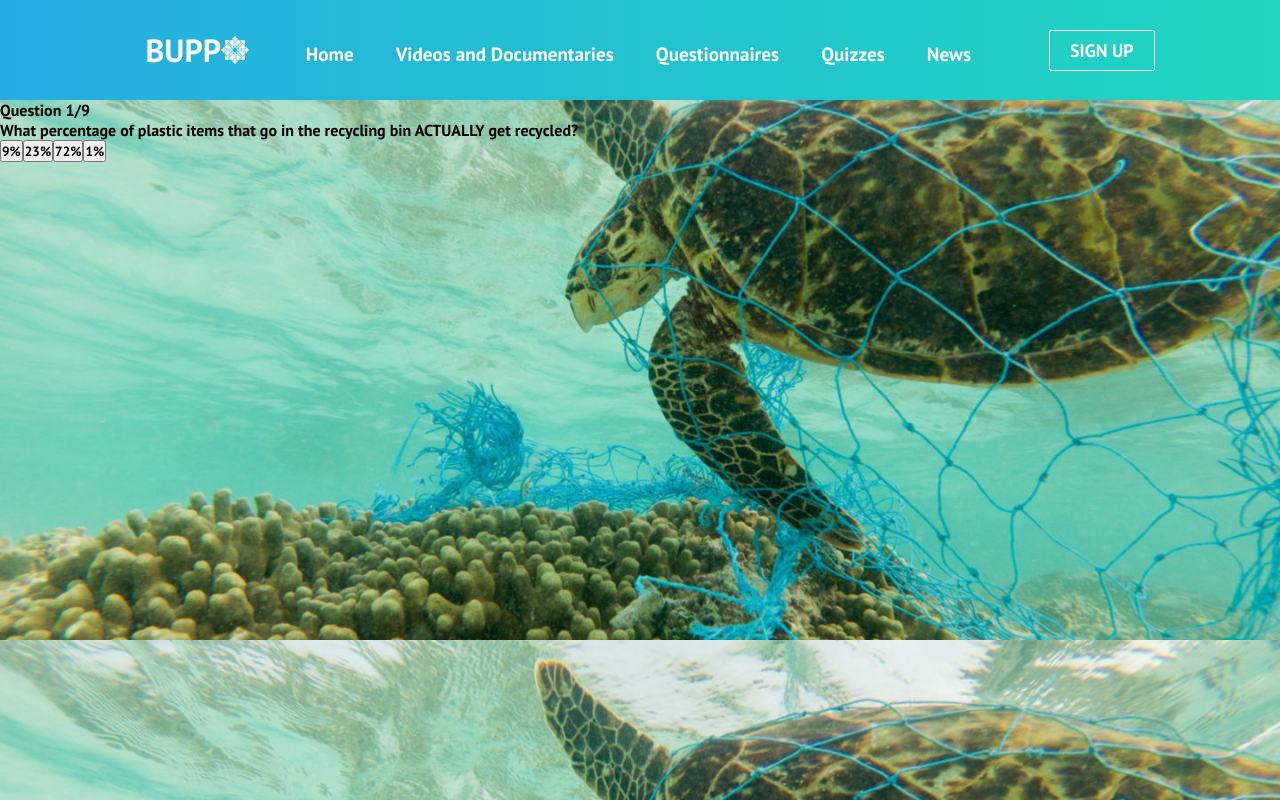
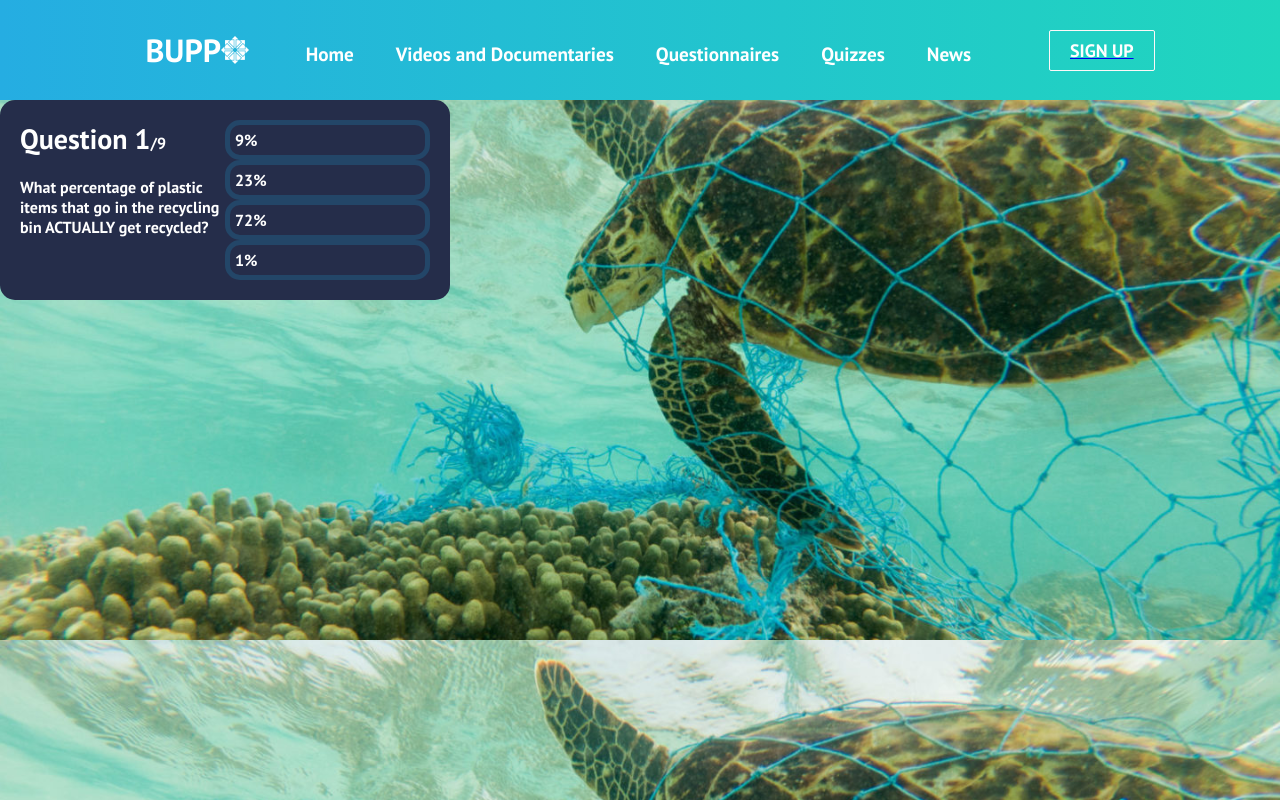
Before and after one commit to D-bose-commits/Plastic-pollution-react, a React (Create React App) app: page /Quiz2 in a window 1280 px wide. Built offline with nearby package versions, Linux system fonts and the light colour scheme.

Commit message:
Update App.css

```diff
--- a/src/App.css
+++ b/src/App.css
@@ -19,16 +19,17 @@
 }
 
 .videosdocumentaries {
-  background-image: url('/images/img-9.jpg');
+  background-image: url('/images/img-3.jpg');
   background-position: center;
   background-size: cover;
   background-repeat: no-repeat;
   color: rgb(240, 240, 240);
-  font-size: 100px;
+  font-size: 10px;
+
 }
 
-.questionnaires {
-  background-image: url('/images/img-2.jpg');
+.questionnaire {
+  background-image: url('/public/images/img-2.jpg');
   background-position: center;
   background-size: cover;
   background-repeat: no-repeat;
@@ -74,7 +75,10 @@ grid-gap: 10px;
 
 .ReactPlayer {
     float:left;
+    align:bottom;
     margin:30px;
+
+    display: grid;
 
     width:45%;
 
@@ -82,7 +86,7 @@ grid-gap: 10px;
 
 body {
   background-image: url('/images/img-9.jpg');
-  background-size: cover;
+  background-size:cover;
 }
 
 .ReactPlayer h1{
@@ -150,6 +154,7 @@ body {
   font-weight: 700;
 }
 .all__news {
+
   margin: 50px auto;
   display: grid;
   grid-template-columns: repeat(3, 1fr);
@@ -157,6 +162,7 @@ body {
 }
 
 .news {
+  background-color: lightblue;
   max-width: 500px;
   padding: 30px;
   border: 1px solid lightgray;
@@ -194,3 +200,166 @@ body {
   margin-top: 10px;
   color: rgb(122, 122, 122);
 }
+.app {
+  background-color: #252d4a;
+  width: 450px;
+  min-height: 200px;
+  height: min-content;
+  border-radius: 15px;
+  padding: 20px;
+  box-shadow: 5px 11x 42px 10px rgba(0, 0, 0, 0.75);
+  display: flex;
+  justify-content: space-evenly;
+  padding-top: 0.5;
+
+
+}
+.score-section {
+  display: flex;
+  font-size: 24px;
+  align-items: center;
+  color: #ffffff;
+}
+
+/* QUESTION/TIMER/LEFT SECTION */
+.question-section {
+  width: 100%;
+  position: relative;
+}
+
+.question-count {
+  margin-bottom: 20px;
+  color: #ffffff;
+}
+
+.question-count span {
+  font-size: 28px;
+  color: #ffffff;
+}
+
+.question-text {
+  margin-bottom: 12px;
+  color: #ffffff;
+}
+
+.timer-text {
+  background: rgb(230, 153, 12);
+  padding: 15px;
+  margin-top: 20px;
+  margin-right: 20px;
+  border: 5px solid rgb(255, 189, 67);
+  border-radius: 15px;
+  text-align: center;
+}
+/* ANSWERS/RIGHT SECTION */
+.answer-section {
+  width: 100%;
+  display: flex;
+  flex-direction: column;
+  justify-content: space-between;
+}
+
+button {
+  width: 100%;
+  font-size: 16px;
+  color: #ffffff;
+  background-color: #252d4a;
+  border-radius: 15px;
+  display: flex;
+  padding: 5px;
+  justify-content: flex-start;
+  align-items: center;
+  border: 5px solid #234668;
+  cursor: pointer;
+}
+.correct {
+  background-color: #2f922f;
+}
+
+.incorrect {
+  background-color: #ff3333;
+}
+
+button:hover {
+  background-color: #555e7d;
+}
+
+button:focus {
+  outline: none;
+}
+
+button svg {
+  margin-right: 5px;
+}
+.wrapper{
+  position: absolute;
+  top: 50%;
+  left: 50%;
+  transform: translate(-50%,-50%);
+  max-width: 350px;
+  width: 100%;
+  background: #fff;
+  padding: 25px;
+  border-radius: 5px;
+  box-shadow: 4px 4px 2px rgba(254,236,164,1);
+}
+
+.wrapper h2{
+  text-align: center;
+  margin-bottom: 20px;
+  text-transform: uppercase;
+  letter-spacing: 3px;
+  color: #332902;
+}
+
+.wrapper .input_field{
+  margin-bottom: 10px;
+}
+
+.wrapper .input_field input[type="text"],
+.wrapper textarea{
+  border: 1px solid #e0e0e0;
+  width: 100%;
+  padding: 10px;
+}
+
+.wrapper textarea{
+  resize: none;
+  height: 80px;
+}
+
+.wrapper .btn input[type="submit"]{
+  border: 0px;
+  margin-top: 15px;
+  padding: 10px;
+  text-align: center;
+  width: 100%;
+  background: #fece0c;
+  color: #332902;
+  text-transform: uppercase;
+  letter-spacing: 5px;
+  font-weight: bold;
+  border-radius: 25px;
+  cursor: pointer;
+}
+
+#error_message{
+  margin-bottom: 20px;
+  background: #fe8b8e;
+  padding: 0px;
+  text-align: center;
+  font-size: 14px;
+  transition: all 0.5s ease;
+}
+.app2 {
+  background-color: #252d4a;
+  width: 450px;
+  min-height: 200px;
+  height: min-content;
+  border-radius: 15px;
+  padding: 50px;
+  box-shadow: 5px 11x 42px 10px rgba(0, 0, 0, 0.75);
+  display: flex;
+  justify-content: space-evenly;
+  padding-top: 0.5;
+}
```
